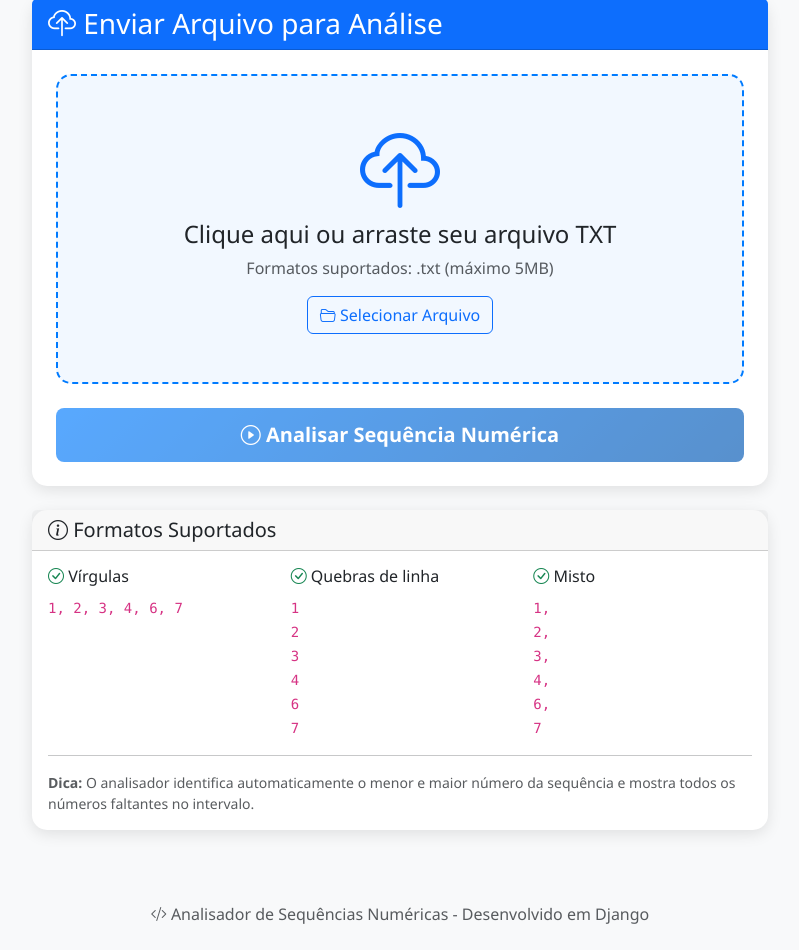
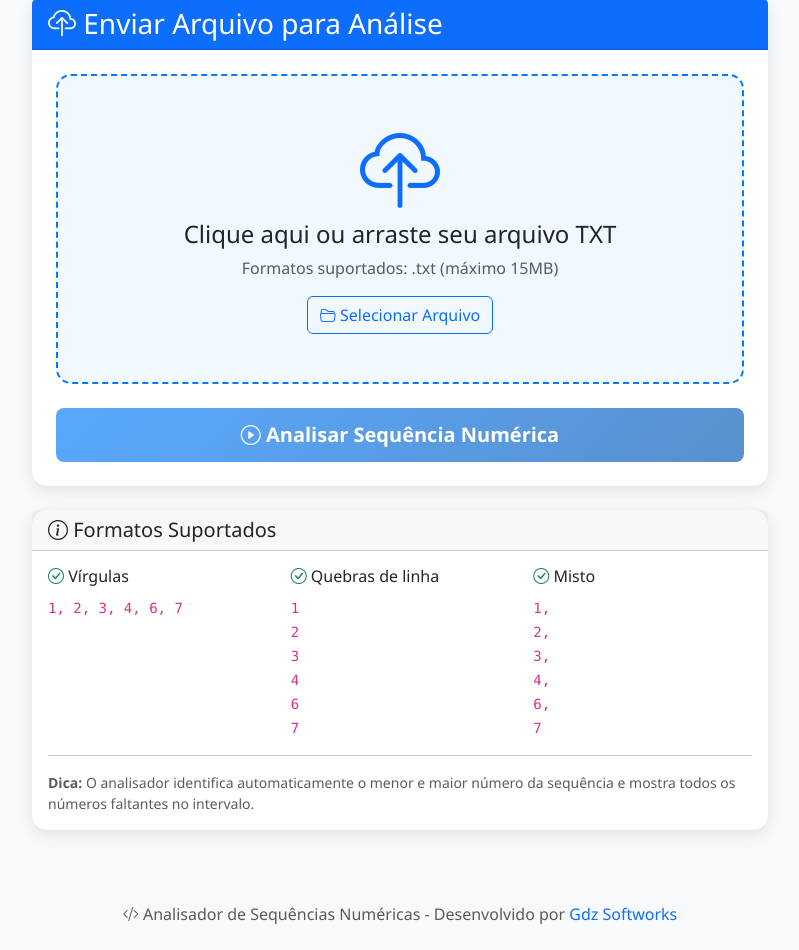
Before and after one commit to ricardogdz1/NotasFaltantes2, a Django app: page / in a window 1280 px wide. Shown: the part 225-1175 px from the top of the page, without its empty margins (240-1039 px from the left). Run offline with Django 5.2, Linux system fonts and the light colour scheme.

Commit message:
Linkedin link

```diff
--- a/analisador/templates/analisador/base.html
+++ b/analisador/templates/analisador/base.html
@@ -171,7 +171,10 @@
     <div class="container text-center">
         <p class="mb-0 text-muted">
             <i class="bi bi-code-slash"></i>
-                Analisador de Sequências Numéricas - Desenvolvido em Django
+            Analisador de Sequências Numéricas - Desenvolvido por
+            <a href="https://www.linkedin.com/in/ricardo-humberto777/" target="_blank" class="text-decoration-none">
+                Gdz Softworks
+            </a>
         </p>
     </div>
 </footer>
--- a/analisador/templates/analisador/index.html
+++ b/analisador/templates/analisador/index.html
@@ -19,7 +19,7 @@
                     <div class="file-upload-area mb-4" id="fileUploadArea">
                         <i class="bi bi-cloud-upload display-1 text-primary mb-3"></i>
                         <h4>Clique aqui ou arraste seu arquivo TXT</h4>
-                        <p class="text-muted mb-3">Formatos suportados: .txt (máximo 5MB)</p>
+                        <p class="text-muted mb-3">Formatos suportados: .txt (máximo 15MB)</p>
                         <input type="file" id="arquivo" name="arquivo" accept=".txt" style="display: none;" required>
                         <div class="mt-3">
                             <button type="button" class="btn btn-outline-primary" onclick="document.getElementById('arquivo').click()">
```
Lines whose indentation alone changed are shown as unchanged.
